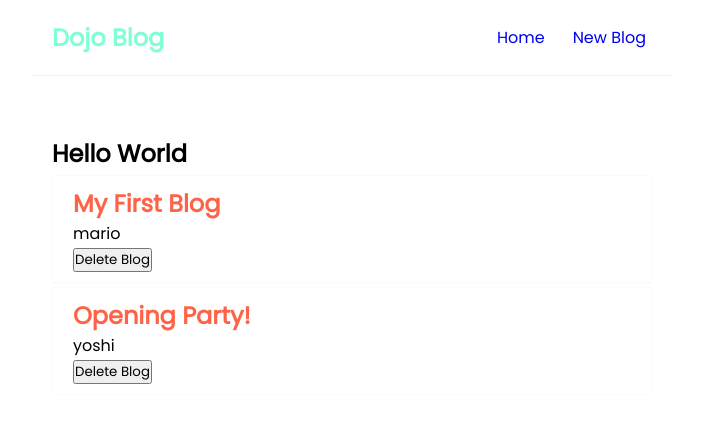
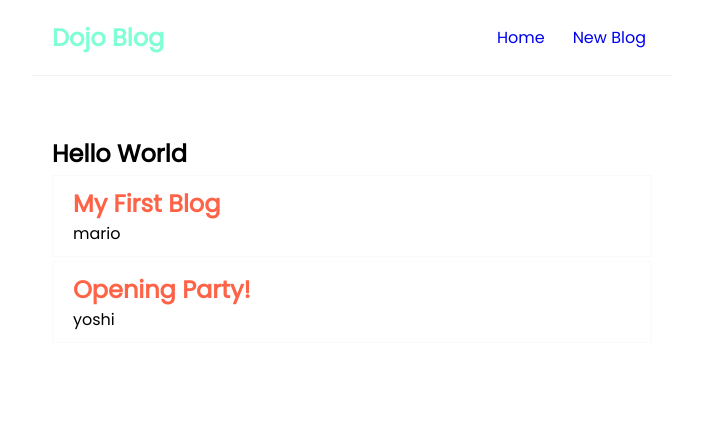
Before and after one commit to YashRTiwari/React-BlogPage, a React (Create React App) app: page / in a window 1280 px wide. Shown: the top 422 px of the page, without its empty margins (288-991 px from the left). Built offline with nearby package versions, Linux system fonts and the light colour scheme; data requests are answered from the project's data file; the HTML template or start-up script is replaced by a standard one.

Commit message:
Added error handling

```diff
--- a/src/components/BlogList.js
+++ b/src/components/BlogList.js
@@ -1,7 +1,7 @@
 import React from 'react'
 import './BlogItem.css';
 
-export default function BlogList({blogs, title, handleDelete}) {
+export default function BlogList({blogs, title, }) {
 
 
 
@@ -13,7 +13,6 @@ export default function BlogList({blogs, title, handleDelete}) {
                 <div className="blog-preview" key={item.id}>
                     <h2>{item.title}</h2>
                     <p>{item.author}</p>
-                    <button onClick={() => handleDelete(item.id)}>Delete Blog</button>
                 </div>);
              })}
         </div>
--- a/src/components/Home.js
+++ b/src/components/Home.js
@@ -5,27 +5,44 @@ import './Home.css';
 export default function Home() {
 
     const [blogs, setBlogs] = useState(null)
+    const [isLoading, setLoading] = useState(true);
+    const [error, setError] = useState(null)
 
-    const handleDelete = (id) => {
-        const newBlogs = blogs.filter( blog => blog.id !== id )
-        setBlogs(newBlogs)
-    }
+    // const handleDelete = (id) => {
+    //     const newBlogs = blogs.filter( blog => blog.id !== id )
+    //     setBlogs(newBlogs)
+    // }
 
     // Called -> Everytime component is rendered
     useEffect(() => {
         fetch('http://localhost:8000/blogs')
             .then(response => {
+                if(!response.ok) {
+                    setLoading(false)
+                    throw Error("Unable to fetch data")
+                }
                 return response.json()
             }) // returns a promise
             .then( (data) => {
                 setBlogs(data)
+                setLoading(false)
+                setError(null)
+            })
+            .catch( e => {
+                setError(e.message)
             })
     }, []) // [] -> avoids re-render, i.e. will only runs once
 
     return (
         <div>
             {
-                blogs && <BlogList blogs ={blogs} title="Hello World" handleDelete={handleDelete}/> // && conditional template
+                isLoading && <p>Data is Loading...</p>
+            }
+            {
+                blogs && <BlogList blogs ={blogs} title="Hello World" /> // && conditional template
+            }
+            {
+                error && <p>{error}</p>
             }
 
         </div>
```
Also changed, not shown: 1 other file (tests, documents, lock files or other folders). Lines whose indentation alone changed are shown as unchanged.
